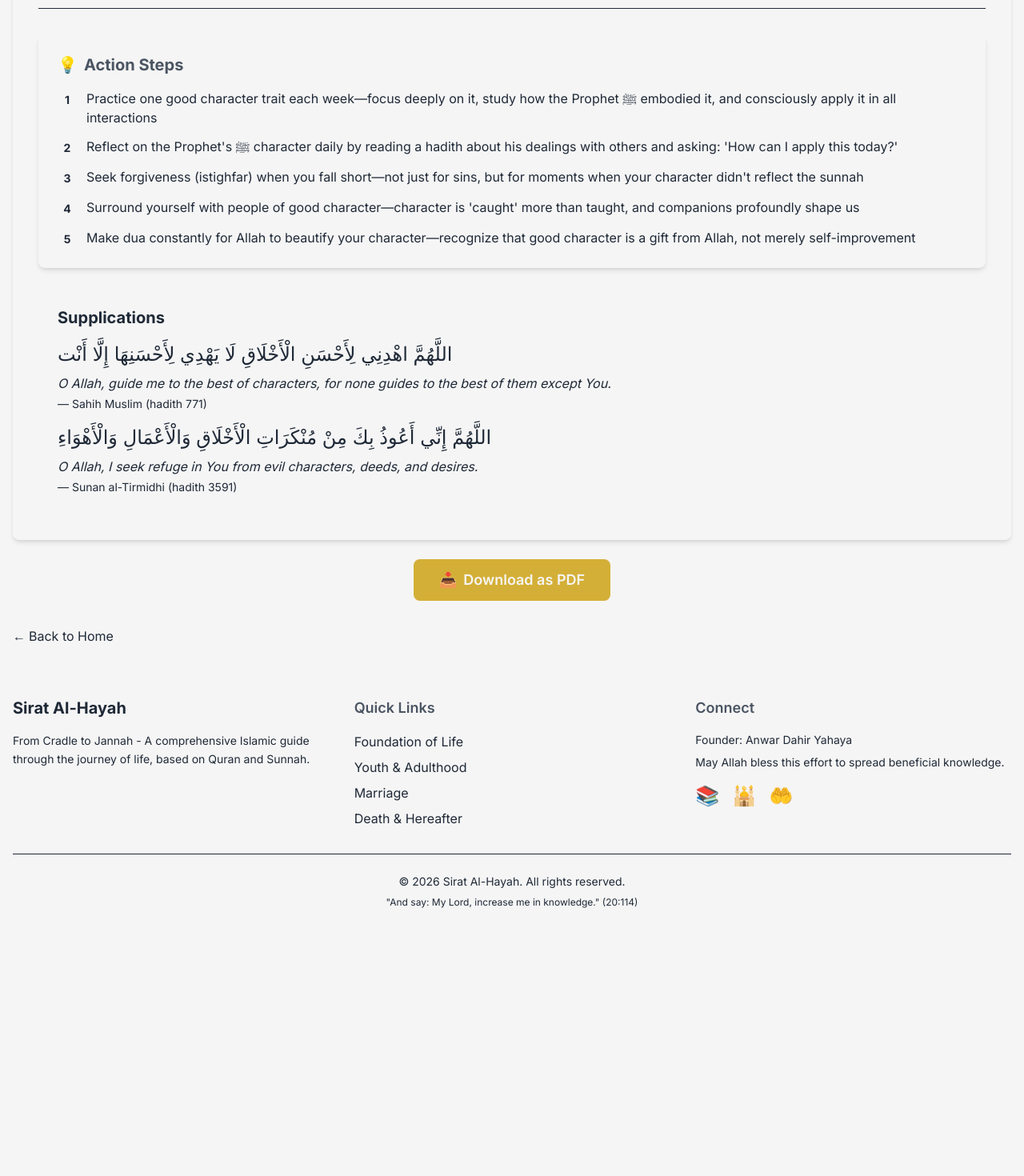
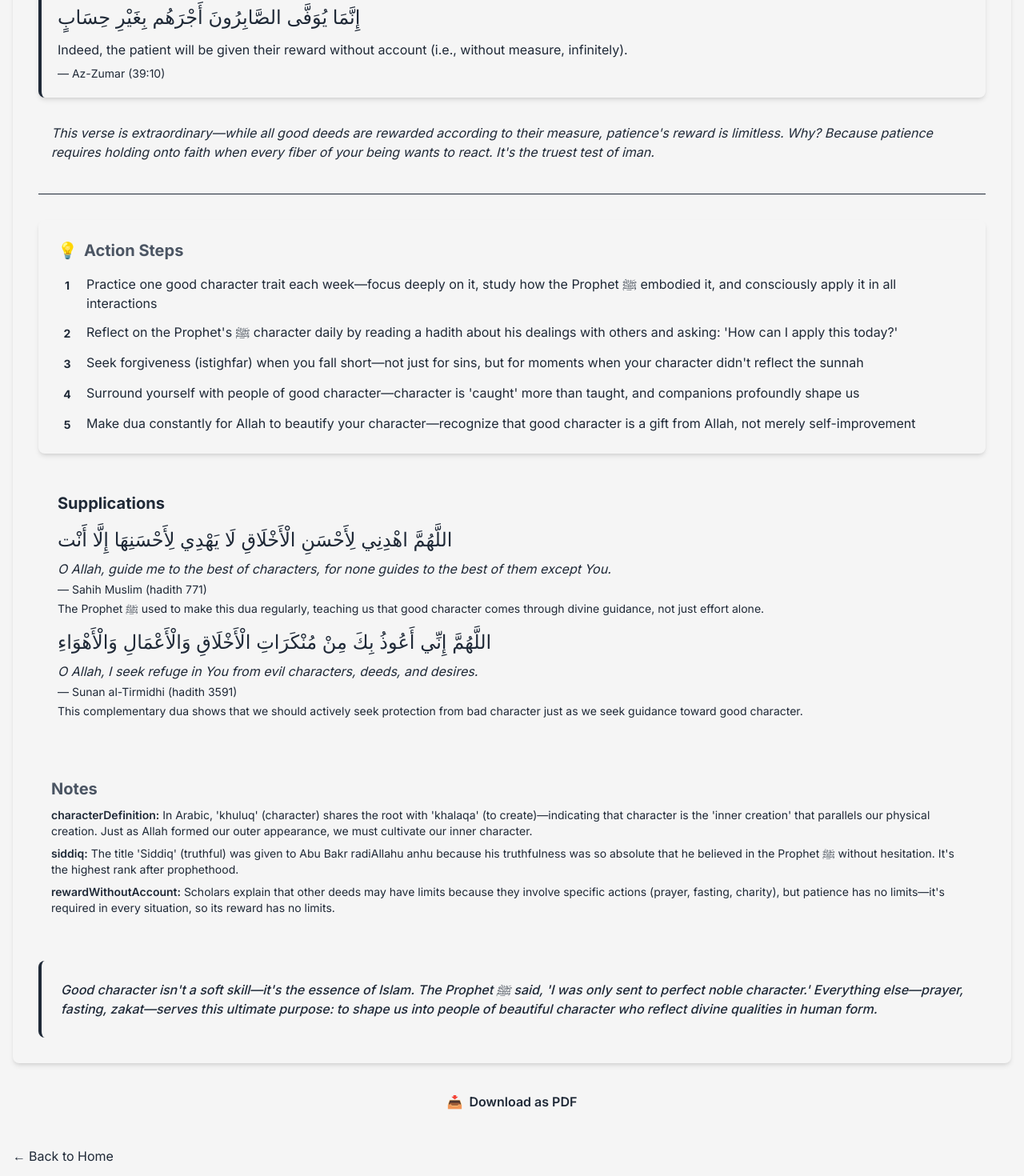
Before and after one commit to Mranwar001/sirat-al-hayah, a React (Vite) app: page /character in a window 1280 px wide. Shown: the part 1256-2726 px from the top of the page at 80% size. Before the commit the page ends 2424 px from the top, so only its background shows below. Built offline with nearby package versions, Linux system fonts and the light colour scheme.

Commit message:
Update SectionPage.jsx

```diff
--- a/src/pages/SectionPage.jsx
+++ b/src/pages/SectionPage.jsx
@@ -32,7 +32,7 @@ function SectionPage({ type }) {
     return (
       <div className="text-center py-12">
         <h2 className="text-2xl font-bold text-accent">Section Not Found</h2>
-        <p className="mt-4 text-secondary">The requested section does not exist.</p>
+        <p className="mt-4 text-primary-light">The requested section does not exist.</p>
       </div>
     );
   }
@@ -56,13 +56,16 @@ function SectionPage({ type }) {
         <div className="flex items-center space-x-4 mb-4">
           <span className="text-5xl">{section.icon}</span>
           <div>
-            <h1 className="text-3xl md:text-4xl font-bold text-primary">
+            {/* MAIN TITLE - Changed to gold */}
+            <h1 className="text-3xl md:text-4xl font-bold text-accent mb-2">
               {section.title}
             </h1>
-            <p className="text-xl text-accent mt-2">{section.subtitle}</p>
+            {/* SUBTITLE - Changed to lighter gold */}
+            <p className="text-xl text-accent-light mt-1">{section.subtitle}</p>
           </div>
         </div>
-        <p className="text-lg text-secondary leading-relaxed">
+        {/* INTRODUCTION - Changed to primary for better readability */}
+        <p className="text-lg text-primary leading-relaxed">
           {section.introduction}
         </p>
       </div>
@@ -72,10 +75,12 @@ function SectionPage({ type }) {
         {/* Main Points */}
         {section.points.map((point, index) => (
           <div key={index} className="border-b border-soft-dark pb-6 last:border-0">
-            <h2 className="text-2xl font-bold text-primary mb-3">
+            {/* POINT HEADINGS - Changed to gold */}
+            <h2 className="text-2xl font-bold text-accent mb-3">
               {point.heading}
             </h2>
-            <p className="text-secondary mb-4">{point.text}</p>
+            {/* POINT TEXT - Changed to primary-light */}
+            <p className="text-primary-light mb-4">{point.text}</p>
 
             {point.evidence && (
               <EvidenceBlock
@@ -84,6 +89,13 @@ function SectionPage({ type }) {
                 translation={point.evidence.translation}
                 reference={point.evidence.surah || point.evidence.reference}
               />
+            )}
+
+            {/* EXPLANATION - Add this for enhanced files */}
+            {point.explanation && (
+              <div className="mt-4 p-4 bg-soft-dark rounded-lg">
+                <p className="text-primary-dark italic">{point.explanation}</p>
+              </div>
             )}
           </div>
         ))}
@@ -95,15 +107,41 @@ function SectionPage({ type }) {
 
         {/* Duas */}
         {section.duas && section.duas.length > 0 && (
-          <div className="bg-primary bg-opacity-5 rounded-lg p-6">
-            <h3 className="text-xl font-bold mb-4 text-primary">Supplications</h3>
+          <div className="bg-soft-dark rounded-lg p-6">
+            {/* DUAS HEADING - Changed to gold */}
+            <h3 className="text-xl font-bold mb-4 text-accent">Supplications</h3>
             {section.duas.map((dua, index) => (
               <div key={index} className="mb-4 last:mb-0">
-                <p className="arabic-text text-2xl mb-2">{dua.arabic}</p>
-                <p className="text-secondary italic">{dua.translation}</p>
-                <p className="text-sm text-soft-dark mt-1">— {dua.reference}</p>
+                <p className="font-arabic text-2xl mb-2 text-primary-dark">{dua.arabic}</p>
+                <p className="text-primary-light italic">{dua.translation}</p>
+                <p className="text-sm text-accent mt-1">— {dua.reference}</p>
+                {/* DUA CONTEXT - Add for enhanced files */}
+                {dua.context && (
+                  <p className="text-sm text-accent-light mt-1">{dua.context}</p>
+                )}
               </div>
             ))}
+          </div>
+        )}
+
+        {/* Footnotes - Add for enhanced files */}
+        {section.footnotes && (
+          <div className="mt-8 p-4 bg-soft-dark rounded-lg">
+            <h4 className="font-bold text-accent mb-2">Notes</h4>
+            {Object.entries(section.footnotes).map(([key, value]) => (
+              <p key={key} className="text-sm text-primary-light mb-2">
+                <span className="font-semibold text-primary">{key}:</span> {value}
+              </p>
+            ))}
+          </div>
+        )}
+
+        {/* Key Takeaway - Add for enhanced files */}
+        {section.keyTakeaway && (
+          <div className="mt-8 p-6 bg-accent bg-opacity-10 rounded-lg border-l-4 border-accent">
+            <p className="text-primary-dark font-medium italic">
+              {section.keyTakeaway}
+            </p>
           </div>
         )}
       </div>
@@ -113,13 +151,13 @@ function SectionPage({ type }) {
         <button
           onClick={handlePDFDownload}
           disabled={loading}
-          className={`btn-primary text-lg px-8 py-3 flex items-center space-x-2 ${
+          className={`bg-accent text-soft px-8 py-3 rounded-lg font-semibold transition duration-300 transform hover:scale-105 hover:bg-accent-light flex items-center space-x-2 ${
             loading ? 'opacity-50 cursor-not-allowed' : ''
           }`}
         >
           {loading ? (
             <>
-              <svg className="animate-spin h-5 w-5 mr-2" viewBox="0 0 24 24">
+              <svg className="animate-spin h-5 w-5 mr-2 text-soft" viewBox="0 0 24 24">
                 <circle className="opacity-25" cx="12" cy="12" r="10" stroke="currentColor" strokeWidth="4" fill="none" />
                 <path className="opacity-75" fill="currentColor" d="M4 12a8 8 0 018-8V0C5.373 0 0 5.373 0 12h4zm2 5.291A7.962 7.962 0 014 12H0c0 3.042 1.135 5.824 3 7.938l3-2.647z" />
               </svg>
```
